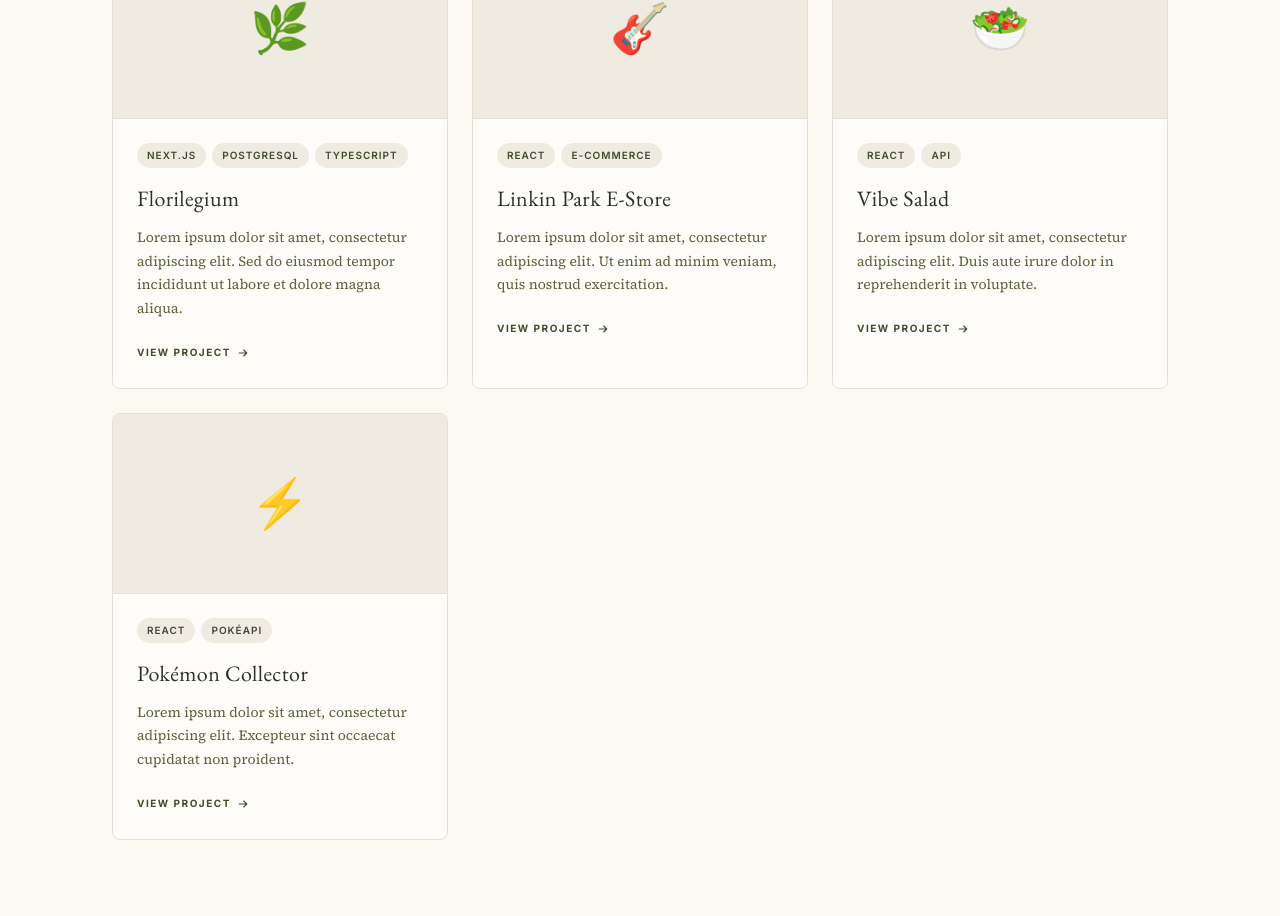
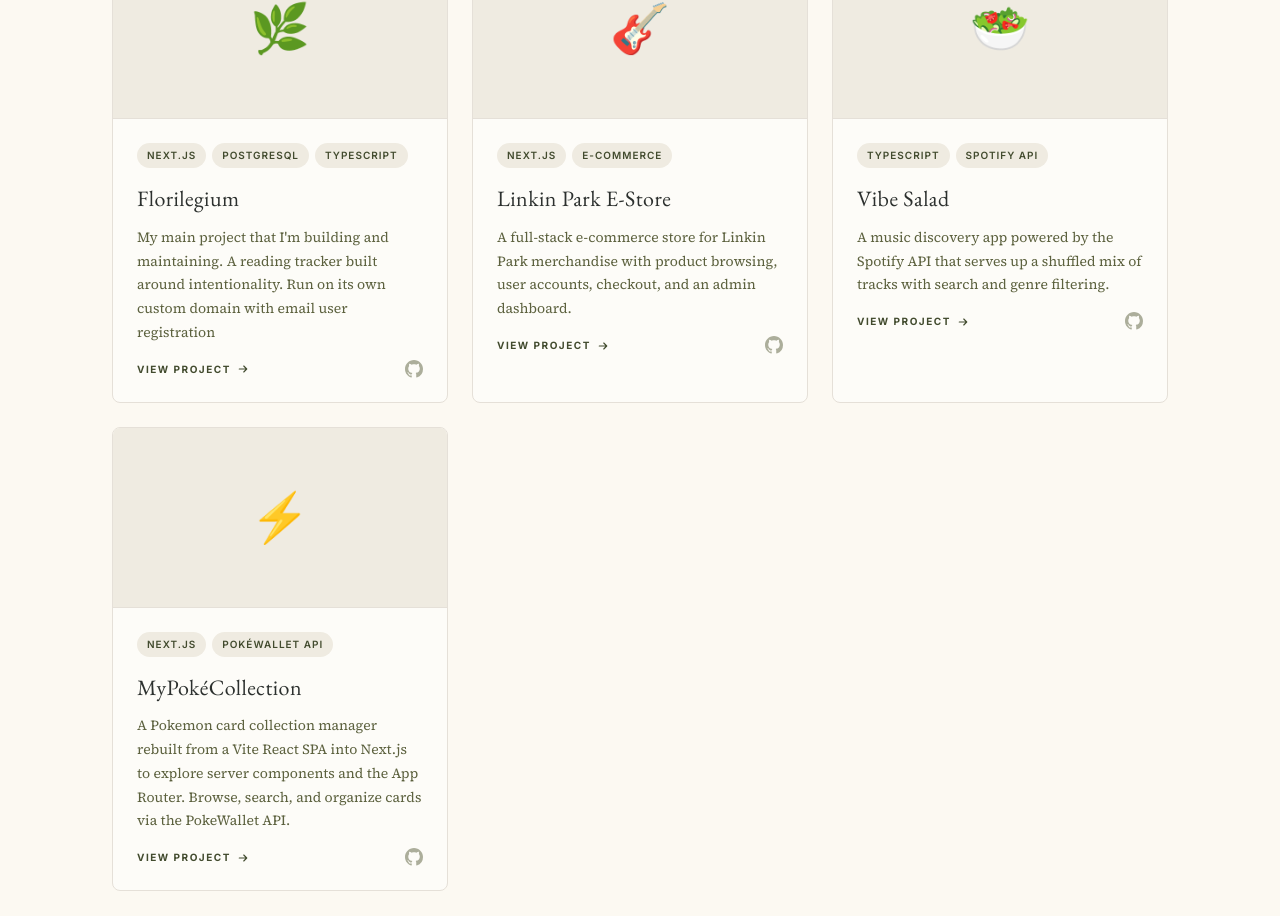
Before and after one commit to stevenlomon/digital-portfolio-steven, a React (Vite) app: page / in a window 1280 px wide. Shown: the part 1881-2797 px from the top of the page. Built offline with nearby package versions, Linux system fonts and the light colour scheme.

Commit message:
full portfolio data and extended component

```diff
--- a/src/components/Portfolio.tsx
+++ b/src/components/Portfolio.tsx
@@ -2,34 +2,38 @@
   {
     title: 'Florilegium',
     description:
-      'Lorem ipsum dolor sit amet, consectetur adipiscing elit. Sed do eiusmod tempor incididunt ut labore et dolore magna aliqua.',
+      "My main project that I'm building and maintaining. A reading tracker built around intentionality. Run on its own custom domain with email user registration",
     tags: ['Next.js', 'PostgreSQL', 'TypeScript'],
     emoji: '🌿',
-    link: '#',
+    live: 'https://florilegium.page',
+    github: 'https://github.com/stevenlomon/florilegium',
   },
   {
     title: 'Linkin Park E-Store',
     description:
-      'Lorem ipsum dolor sit amet, consectetur adipiscing elit. Ut enim ad minim veniam, quis nostrud exercitation.',
-    tags: ['React', 'E-Commerce'],
+      'A full-stack e-commerce store for Linkin Park merchandise with product browsing, user accounts, checkout, and an admin dashboard. ',
+    tags: ['Next.js', 'E-Commerce'],
     emoji: '🎸',
-    link: '#',
+    live: 'https://linkin-park-e-store.vercel.app/',
+    github: 'https://github.com/stevenlomon/linkin-park-e-shop',
   },
   {
     title: 'Vibe Salad',
     description:
-      'Lorem ipsum dolor sit amet, consectetur adipiscing elit. Duis aute irure dolor in reprehenderit in voluptate.',
-    tags: ['React', 'API'],
+      'A music discovery app powered by the Spotify API that serves up a shuffled mix of tracks with search and genre filtering.',
+    tags: ['TypeScript', 'Spotify API'],
     emoji: '🥗',
-    link: '#',
+    live: '#',
+    github: 'https://github.com/stevenlomon/FSU-kunskapskontroll-3',
   },
   {
-    title: 'Pokémon Collector',
+    title: 'MyPokéCollection',
     description:
-      'Lorem ipsum dolor sit amet, consectetur adipiscing elit. Excepteur sint occaecat cupidatat non proident.',
-    tags: ['React', 'PokéAPI'],
+      'A Pokemon card collection manager rebuilt from a Vite React SPA into Next.js to explore server components and the App Router. Browse, search, and organize cards via the PokeWallet API.',
+    tags: ['Next.js', 'PokéWallet API'],
     emoji: '⚡',
-    link: '#',
+    live: 'https://my-next-poke-collection.vercel.app/',
+    github: 'https://github.com/stevenlomon/my-poke-collection',
   },
 ]
 
@@ -42,14 +46,7 @@
 
         <div className="portfolio-grid">
           {projects.map((project) => (
-            <a
-              key={project.title}
-              href={project.link}
-              target="_blank"
-              rel="noopener noreferrer"
-              className="project-card"
-              style={{ textDecoration: 'none', color: 'inherit' }}
-            >
+            <div key={project.title} className="project-card">
               <div className="project-card-image">
                 {project.emoji}
               </div>
@@ -61,14 +58,32 @@
                 </div>
                 <h3 className="project-card-title">{project.title}</h3>
                 <p className="project-card-description">{project.description}</p>
-                <span className="project-card-link">
-                  View Project
-                  <svg viewBox="0 0 16 16" fill="none" stroke="currentColor" strokeWidth="1.5">
-                    <path strokeLinecap="round" strokeLinejoin="round" d="M3 8h10M9 4l4 4-4 4" />
-                  </svg>
-                </span>
+                <div className="project-card-actions">
+                  <a
+                    href={project.live}
+                    target="_blank"
+                    rel="noopener noreferrer"
+                    className="project-card-link"
+                  >
+                    View Project
+                    <svg viewBox="0 0 16 16" fill="none" stroke="currentColor" strokeWidth="1.5" width="12" height="12">
+                      <path strokeLinecap="round" strokeLinejoin="round" d="M3 8h10M9 4l4 4-4 4" />
+                    </svg>
+                  </a>
+                  <a
+                    href={project.github}
+                    target="_blank"
+                    rel="noopener noreferrer"
+                    className="project-card-github"
+                    aria-label={`${project.title} on GitHub`}
+                  >
+                    <svg viewBox="0 0 24 24" fill="currentColor" width="18" height="18">
+                      <path d="M12 0C5.37 0 0 5.37 0 12c0 5.31 3.435 9.795 8.205 11.385.6.105.825-.255.825-.57 0-.285-.015-1.23-.015-2.235-3.015.555-3.795-.735-4.035-1.41-.135-.345-.72-1.41-1.23-1.695-.42-.225-1.02-.78-.015-.795.945-.015 1.62.87 1.845 1.23 1.08 1.815 2.805 1.305 3.495.99.105-.78.42-1.305.765-1.605-2.67-.3-5.46-1.335-5.46-5.925 0-1.305.465-2.385 1.23-3.225-.12-.3-.54-1.53.12-3.18 0 0 1.005-.315 3.3 1.23.96-.27 1.98-.405 3-.405s2.04.135 3 .405c2.295-1.56 3.3-1.23 3.3-1.23.66 1.65.24 2.88.12 3.18.765.84 1.23 1.905 1.23 3.225 0 4.605-2.805 5.625-5.475 5.925.435.375.81 1.095.81 2.22 0 1.605-.015 2.895-.015 3.3 0 .315.225.69.825.57A12.02 12.02 0 0024 12c0-6.63-5.37-12-12-12z" />
+                    </svg>
+                  </a>
+                </div>
               </div>
-            </a>
+            </div>
           ))}
         </div>
       </section>
```
